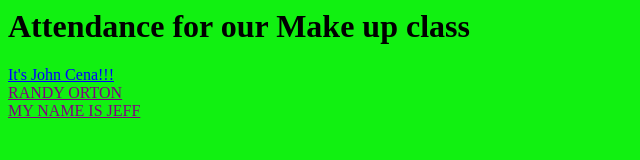
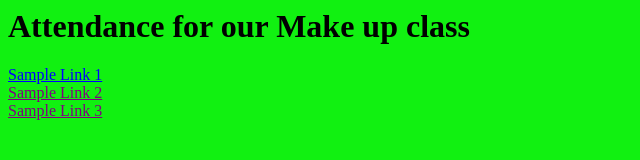
Before and after one commit to ralphogania12/ralphogania12.github.io, a plain HTML site: page index.html in a window 1280 px wide. Shown: the whole page, without its empty margins (0-640 px from the left). Drawn offline with Linux system fonts and the light colour scheme.

Commit message:
For our make up class

```diff
--- a/index.html
+++ b/index.html
@@ -1,11 +1,11 @@
 <html>
-	<head> <title> Attendance for our class </title></head>
+	<head> <title> Body Attributes </title></head>
 	<body bgcolor="11f111" link="blue" vlink="purple" alink="red">
 
 	<h1> Attendance for our Make up class </h1>
-	<a href="index.html"> It's John Cena!!!</a><br>
-	<a href=""> RANDY ORTON</a><br>
-	<a href=""> MY NAME IS JEFF </a>
+	<a href="index.html"> Sample Link 1</a><br>
+	<a href=""> Sample Link 2</a><br>
+	<a href=""> Sample Link 3 </a>
 
 	</body>
 </html>
```
